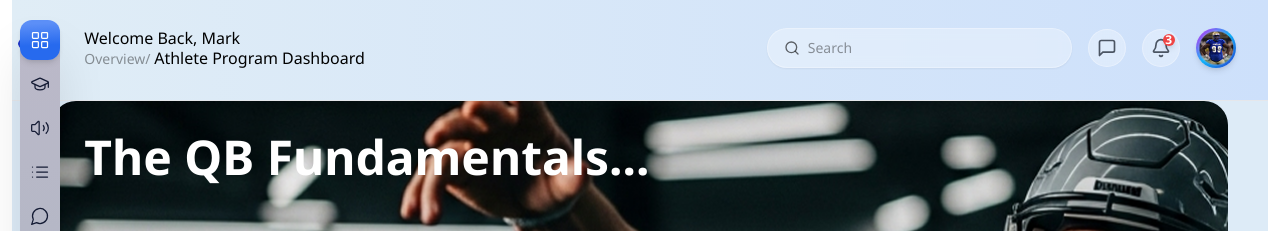
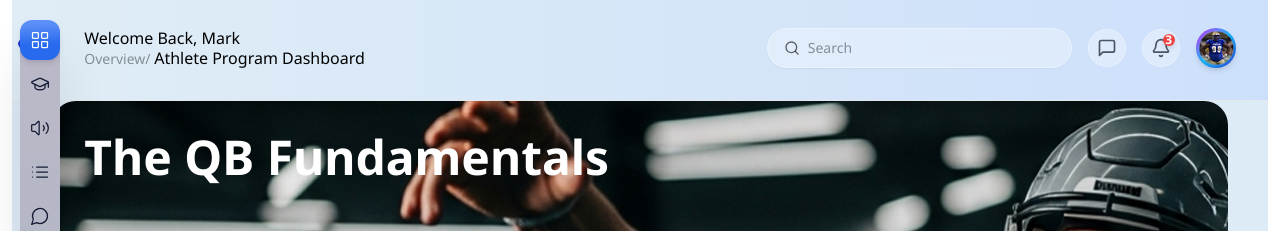
Before and after one commit to Nasir-1310/Frontend-task, a Next.js app in the folder Client/: page / in a window 1280 px wide. Shown: the top 231 px of the page. Built offline with nearby package versions, Linux system fonts and the light colour scheme.

Commit message:
updated navbar with image tag from next.js

```diff
--- a/Client/src/components/Navbar.tsx
+++ b/Client/src/components/Navbar.tsx
@@ -77,9 +77,11 @@ export default function Navbar() {
               {/* User Avatar */}
               <button className="flex-shrink-0 hover:opacity-80 transition-opacity">
                 <div className="w-8 h-8 sm:w-10 sm:h-10 rounded-full bg-gradient-to-br from-[#D128F2] via-[#12B3F9] to-[#223ACE] flex items-center justify-center shadow-md p-[2px]">
-                  <img
+                  <Image
                     src="/images/avator.png"
                     alt={userName}
+                    width={40}
+                    height={40}
                     className="w-full h-full rounded-full object-cover"
                   />
                 </div>
--- a/Client/src/components/Slider.tsx
+++ b/Client/src/components/Slider.tsx
@@ -36,7 +36,7 @@ export default function Slider() {
           <div className="relative z-10 h-full flex flex-col justify-between px-4 sm:px-6 lg:px-8 py-6 lg:py-8">
             {/* Title */}
             <h1 className="text-3xl sm:text-4xl lg:text-5xl font-bold text-white">
-              The QB Fundamentals...
+              The QB Fundamentals
             </h1>
 
             {/* Stats Cards Row */}
```
